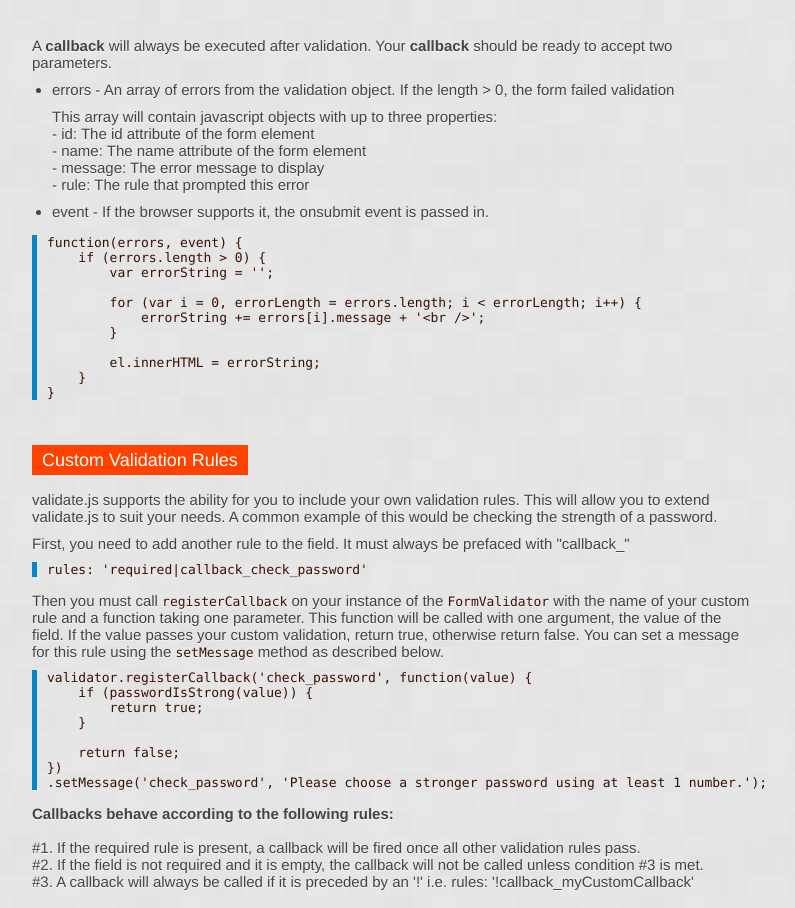
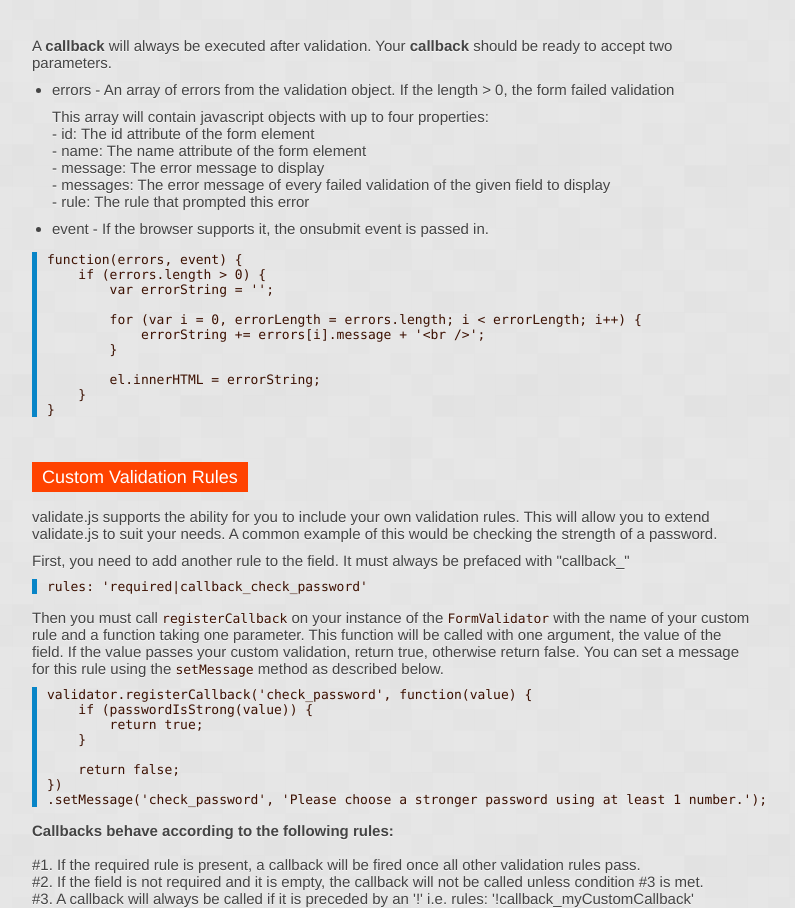
Before and after one commit to rickharrison/validate.js, a website: page index.html in a window 1280 px wide. Shown: the part 2217-3125 px from the top of the page, without its empty margins (93-888 px from the left). Drawn offline with nearby package versions, Linux system fonts and the light colour scheme; a web font is replaced by a local one.

Commit message:
Update docs for multiple error messages

```diff
--- a/index.html
+++ b/index.html
@@ -152,10 +152,11 @@ var validator = new FormValidator('example_form', [{
         <ul class="inline">
             <li>
                 <p>errors - An array of errors from the validation object. If the length > 0, the form failed validation</p>
-                <p>This array will contain javascript objects with up to three properties:<br />
+                <p>This array will contain javascript objects with up to four properties:<br />
                 - id: The id attribute of the form element<br />
                 - name: The name attribute of the form element<br />
                 - message: The error message to display<br />
+                - messages: The error message of every failed validation of the given field to display<br />
                 - rule: The rule that prompted this error<br /></p>
             </li>
             <li>event - If the browser supports it, the onsubmit event is passed in.</li>
```
